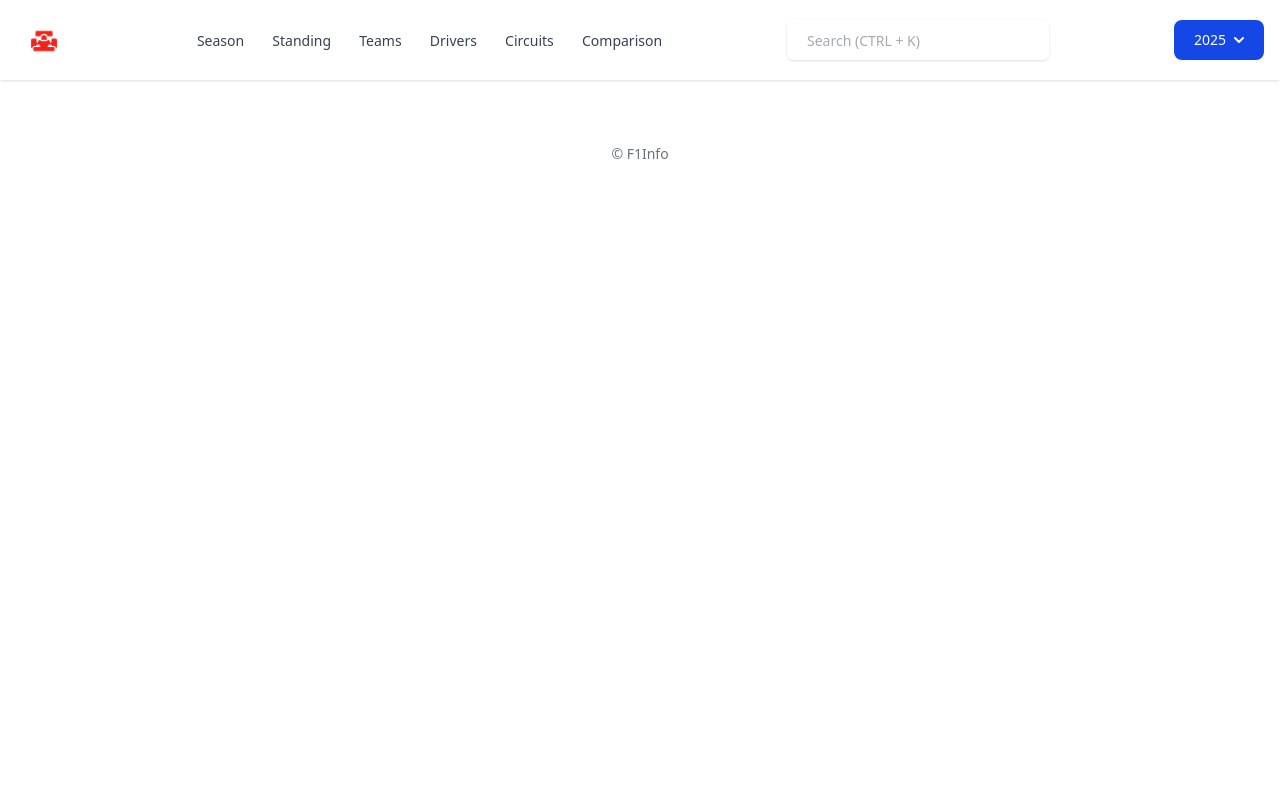
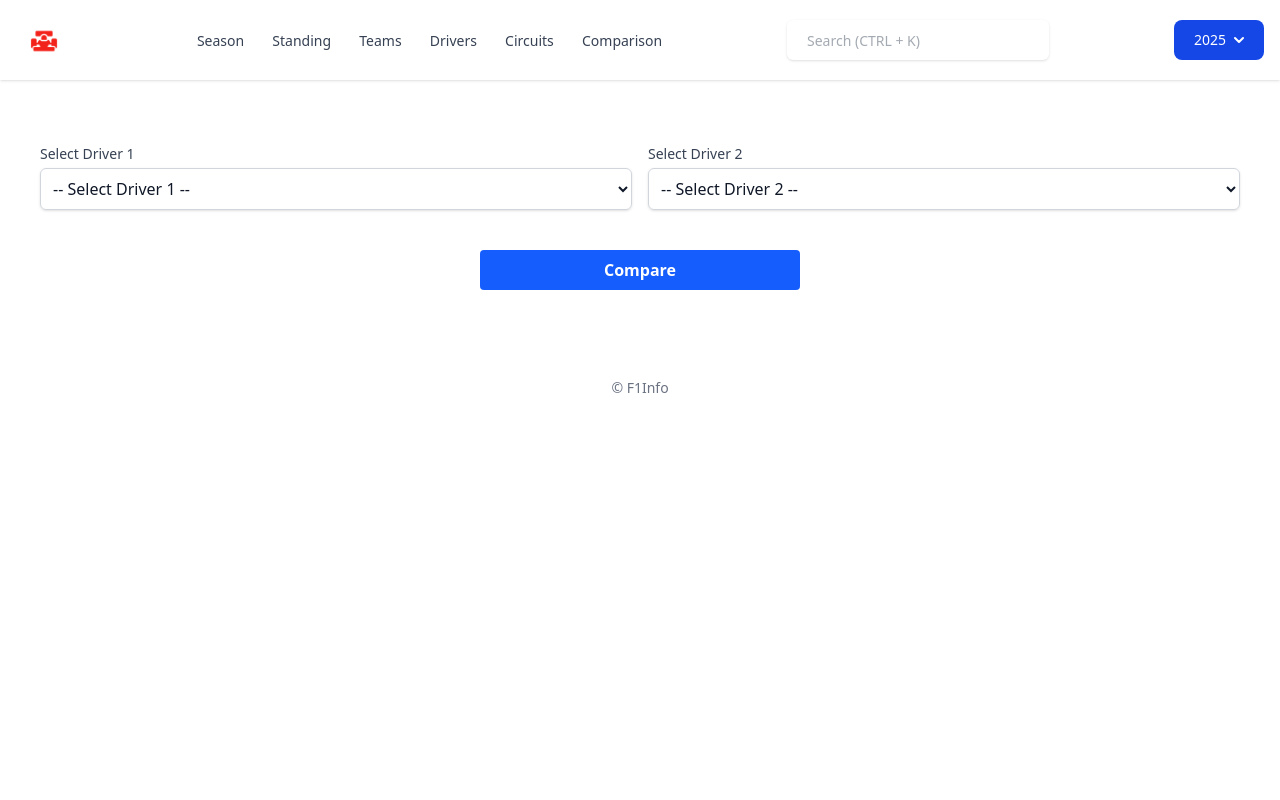
Before and after one commit to SuhasManju/RacePulse, a Django app: page /comparision/driver/2025/ in a window 1280 px wide. Run offline with Django 5.2, Linux system fonts and the light colour scheme; data that the repository does not hold is empty; some libraries are stand-ins or nearby versions.

Commit message:
Started with driver comparsion

```diff
--- a/Comparision/urls.py
+++ b/Comparision/urls.py
@@ -4,6 +4,8 @@ from Comparision.views import *
 urlpatterns = [
     path("driver/<int:year>/", DriverComparisionView.as_view(),
          name="DriverComparision"),
+    path("driver/<int:year>/<str:driver1Id>-vs-<str:driver2Id>/", DriverComparisionView.as_view(),
+         name="DriverComparision"),
     path("team/<int:year>/", TeamComparisionView.as_view(),
-         name="TeamComparisionView"),
+         name="TeamComparision"),
 ]
--- a/RacePulse/utils.py
+++ b/RacePulse/utils.py
@@ -128,9 +128,9 @@ def retrive_latest_race_pk():
 
 
 def retrive_driver_list(year: int):
-    from Race.models import SeasonDriver
-    driver_list = SeasonDriver.objects.filter(
-        year_id=year).values_list("driver_id", "driver__name")
+    from Race.models import SeasonEntrantDriver
+    driver_list = SeasonEntrantDriver.objects.filter(
+        year_id=year, rounds__gt=0).values_list("driver_id", "driver__name")
     return list(driver_list)
 
 
--- a/templates/comparisions/driver_comp.html
+++ b/templates/comparisions/driver_comp.html
@@ -5,7 +5,63 @@
 {% endblock title %}
 
 {% block content %}
+<div class="mx-auto mt-10 p-6 bg-white">
+    <form method="GET" class="space-y-6" id='compareForm'>
 
+        <!-- Driver selection dropdowns -->
+        <div class="grid grid-cols-2 gap-4">
+            <div>
+                <label for="driver1" class="block text-sm font-medium text-gray-700">Select Driver 1</label>
+                <select name="driver1" id="driver1" class="mt-1 block w-full border border-gray-300 rounded-md shadow-sm p-2">
+                    <option value="">-- Select Driver 1 --</option>
+                    {% for driver_id, driver_name in driverList %}
+                        <option value="{{ driver_id }}">{{ driver_name }}</option>
+                    {% endfor %}
+                </select>
+            </div>
 
+            <div>
+                <label for="driver2" class="block text-sm font-medium text-gray-700">Select Driver 2</label>
+                <select name="driver2" id="driver2" class="mt-1 block w-full border border-gray-300 rounded-md shadow-sm p-2">
+                    <option value="">-- Select Driver 2 --</option>
+                    {% for driver_id, driver_name in driverList %}
+                        <option value="{{ driver_id }}">{{ driver_name }}</option>
+                    {% endfor %}
+                </select>
+            </div>
+        </div>
+
+        <!-- Compare button -->
+        <div class="pt-4 flex justify-center">
+            <button type="submit" class="w-full bg-blue-600 hover:bg-blue-700 text-white font-semibold py-2 px-4 rounded max-w-xs">
+                Compare
+            </button>
+        </div>
+
+    </form>
+</div>
+
+{{ request.year|json_script:"year" }}
+
+<script>
+
+    document.getElementById('compareForm').addEventListener('submit', function (e) {
+        e.preventDefault();
+
+        const driver1 = document.getElementById('driver1').value;
+        const driver2 = document.getElementById('driver2').value;
+        const year = JSON.parse(document.getElementById("year").textContent);
+
+        // Removed the premature return statement
+
+        if (!driver1 || !driver2 || driver1 === driver2) {
+            alert("Please select two different drivers.");
+            return;
+        }
+
+        const url = `/comparision/driver/${year}/${driver1}-vs-${driver2}/`;
+        window.location.href = url;
+    });
+</script>
 
 {% endblock content %}
--- a/theme/static/css/dist/styles.css
+++ b/theme/static/css/dist/styles.css
@@ -28,6 +28,7 @@
     --color-white: #fff;
     --spacing: 0.25rem;
     --breakpoint-xl: 80rem;
+    --container-xs: 20rem;
     --text-xs: 0.75rem;
     --text-xs--line-height: calc(1 / 0.75);
     --text-sm: 0.875rem;
@@ -295,6 +296,9 @@
   .mt-8 {
     margin-top: calc(var(--spacing) * 8);
   }
+  .mt-10 {
+    margin-top: calc(var(--spacing) * 10);
+  }
   .mt-12 {
     margin-top: calc(var(--spacing) * 12);
   }
@@ -412,6 +416,9 @@
   .max-w-screen-xl {
     max-width: var(--breakpoint-xl);
   }
+  .max-w-xs {
+    max-width: var(--container-xs);
+  }
   .flex-1 {
     flex: 1;
   }
@@ -469,6 +476,11 @@
   }
   .gap-6 {
     gap: calc(var(--spacing) * 6);
+  }
+  :where(.space-y-6 > :not(:last-child)) {
+    --tw-space-y-reverse: 0;
+    margin-block-start: calc(calc(var(--spacing) * 6) * var(--tw-space-y-reverse));
+    margin-block-end: calc(calc(var(--spacing) * 6) * calc(1 - var(--tw-space-y-reverse)));
   }
   :where(.space-x-4 > :not(:last-child)) {
     --tw-space-x-reverse: 0;
@@ -560,6 +572,9 @@
   }
   .border-transparent {
     border-color: transparent;
+  }
+  .bg-blue-600 {
+    background-color: var(--color-blue-600);
   }
   .bg-blue-700 {
     background-color: var(--color-blue-700);
@@ -745,6 +760,10 @@
     --tw-shadow: 0 4px 6px -1px var(--tw-shadow-color, rgb(0 0 0 / 0.1)), 0 2px 4px -2px var(--tw-shadow-color, rgb(0 0 0 / 0.1));
     box-shadow: var(--tw-inset-shadow), var(--tw-inset-ring-shadow), var(--tw-ring-offset-shadow), var(--tw-ring-shadow), var(--tw-shadow);
   }
+  .shadow-sm {
+    --tw-shadow: 0 1px 3px 0 var(--tw-shadow-color, rgb(0 0 0 / 0.1)), 0 1px 2px -1px var(--tw-shadow-color, rgb(0 0 0 / 0.1));
+    box-shadow: var(--tw-inset-shadow), var(--tw-inset-ring-shadow), var(--tw-ring-offset-shadow), var(--tw-ring-shadow), var(--tw-shadow);
+  }
   .ring {
     --tw-ring-shadow: var(--tw-ring-inset,) 0 0 0 calc(1px + var(--tw-ring-offset-width)) var(--tw-ring-color, currentcolor);
     box-shadow: var(--tw-inset-shadow), var(--tw-inset-ring-shadow), var(--tw-ring-offset-shadow), var(--tw-ring-shadow), var(--tw-shadow);
@@ -787,6 +806,11 @@
   @media (hover: hover) {
     .hover\:bg-blue-600:hover {
       background-color: var(--color-blue-600);
+    }
+  }
+  @media (hover: hover) {
+    .hover\:bg-blue-700:hover {
+      background-color: var(--color-blue-700);
     }
   }
   @media (hover: hover) {
@@ -878,6 +902,11 @@
 @property --tw-skew-y {
   syntax: "*";
   inherits: false;
+}
+@property --tw-space-y-reverse {
+  syntax: "*";
+  inherits: false;
+  initial-value: 0;
 }
 @property --tw-space-x-reverse {
   syntax: "*";
@@ -1055,6 +1084,7 @@
       --tw-rotate-z: initial;
       --tw-skew-x: initial;
       --tw-skew-y: initial;
+      --tw-space-y-reverse: 0;
       --tw-space-x-reverse: 0;
       --tw-divide-y-reverse: 0;
       --tw-border-style: solid;
```
